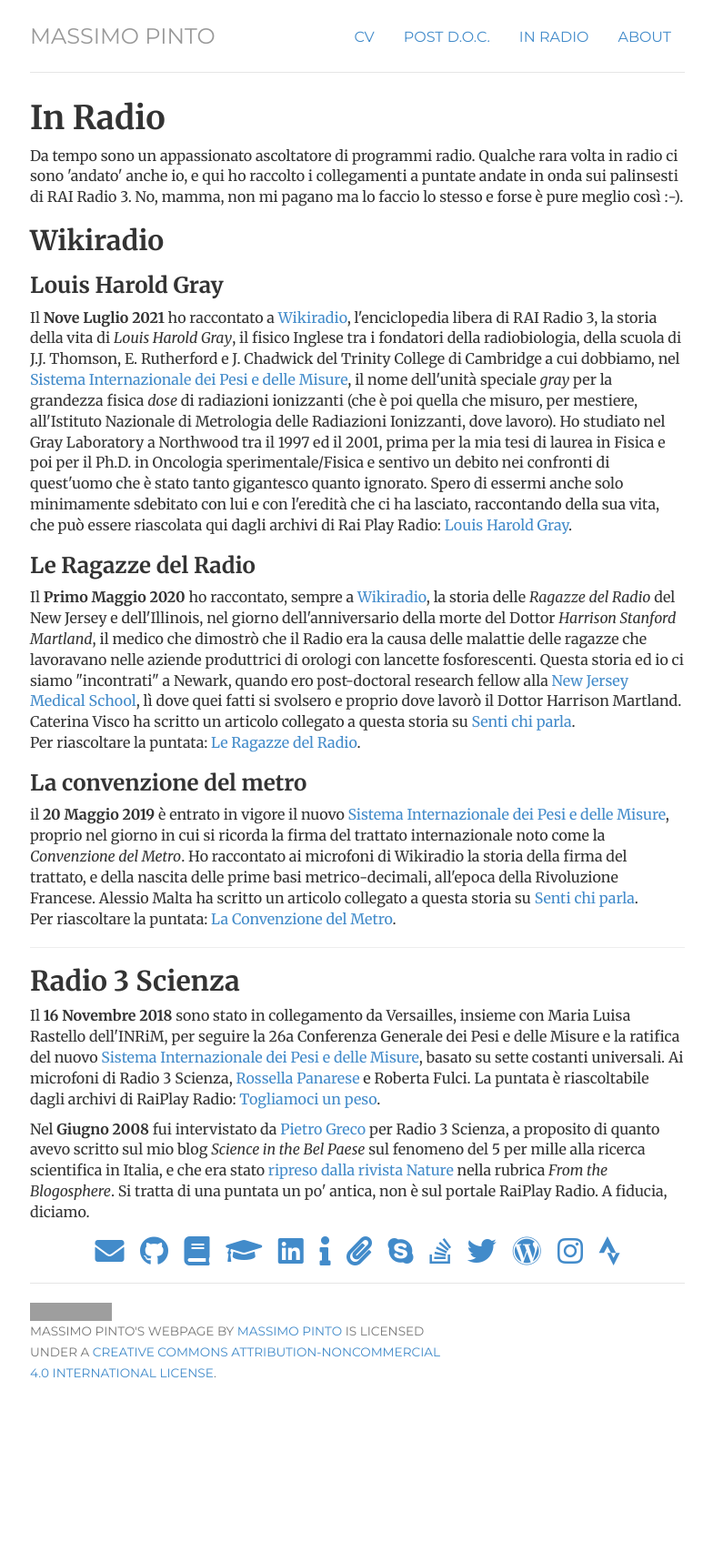
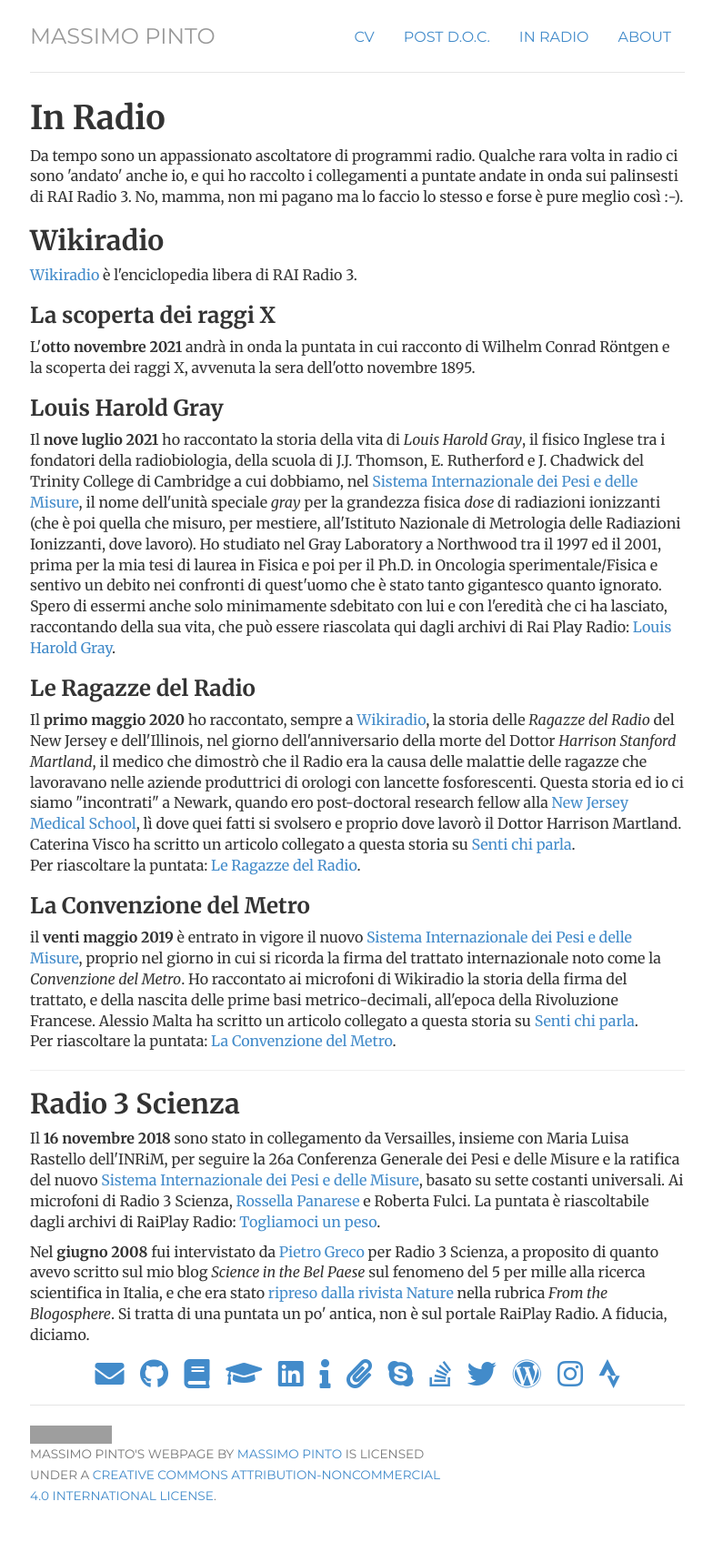
Before and after one commit to massimopinto/massimopinto.github.io, a Jekyll site: the page built from inRadio/index.html, in a window 1280 px wide. Shown: the whole page at 91% size, without its empty margins (247-1031 px from the left). Built offline with Jekyll 4.4.1, drawn with Linux system fonts in a browser that asks for light colours; before the commit the page ends 1571 px from its top, so only the background shows below that; grey boxes are pictures that could not be loaded.

Commit message:
annuncio dell'uscita del wiki dello 8 novembre 2021, su Roentgen

```diff
--- a/inRadio/index.html
+++ b/inRadio/index.html
@@ -12,9 +12,12 @@ onda sui palinsesti di RAI Radio 3. No, mamma, non mi pagano ma lo faccio lo
 stesso e forse è pure meglio così :-).
 </p>
 <h2> Wikiradio </h2>
+<a href="https://www.raiplayradio.it/programmi/wikiradio/archivio/puntate/">Wikiradio</a> è l'enciclopedia libera
+di RAI Radio 3.
+<h3>La scoperta dei raggi X</h3>
+L'<b>otto novembre 2021</b> andrà in onda la puntata in cui racconto di Wilhelm Conrad Röntgen e la scoperta dei raggi X, avvenuta la sera dell'otto novembre 1895.
 <h3>Louis Harold Gray</h3>
-Il <b>Nove Luglio 2021</b> ho raccontato a <a href="https://www.raiplayradio.it/programmi/wikiradio/archivio/puntate/">Wikiradio</a>, l'enciclopedia libera
-di RAI Radio 3, la storia della vita di <em>Louis Harold Gray</em>, il fisico
+Il <b>nove luglio 2021</b> ho raccontato la storia della vita di <em>Louis Harold Gray</em>, il fisico
 Inglese tra i fondatori della radiobiologia, della scuola di J.J. Thomson, E.
 Rutherford e J. Chadwick del Trinity College di Cambridge a cui dobbiamo, nel <a
 href="https://www.bipm.org/en/measurement-units/"> Sistema Internazionale dei
@@ -31,7 +34,7 @@ href="https://www.raiplayradio.it/audio/2021/06/WIKIRADIO---Louis-Harold-Gray-dd
 Harold Gray</a>.
 
 <h3>Le Ragazze del Radio</h3>
-  Il <b>Primo Maggio 2020</b> ho raccontato, sempre a <a
+  Il <b>primo maggio 2020</b> ho raccontato, sempre a <a
   href="https://www.raiplayradio.it/programmi/wikiradio/archivio/puntate/">Wikiradio</a>,
   la storia delle <em>Ragazze del Radio</em> del New Jersey e dell'Illinois,
   nel giorno dell'anniversario della morte del Dottor <em>Harrison Stanford
@@ -45,13 +48,13 @@ Harold Gray</a>.
   href="https://sentichiparla.it/salute/sicurezza-sul-lavoro-la-lezione-delle-ragazze-del-radio/">Senti
   chi parla</a>. <br>
   Per riascoltare la puntata: <a href="https://www.raiplayradio.it/audio/2020/04/WIKIRADIO---Le-ragazze-del-radio--d1be44a8-6cdd-476e-9efa-d7a0285d2946.html">Le Ragazze del Radio</a>.
-<h3>La convenzione del metro</h3>
-il <b>20 Maggio 2019</b> è entrato in vigore il nuovo <a href="https://www.bipm.org/en/measurement-units/"> Sistema Internazionale dei Pesi e delle Misure</a>, proprio nel giorno in cui si ricorda la firma del trattato internazionale noto come la <em>Convenzione del Metro</em>. Ho raccontato ai microfoni di Wikiradio la storia della firma del trattato, e della nascita delle prime basi metrico-decimali, all'epoca della Rivoluzione Francese. Alessio Malta ha scritto un articolo collegato a questa storia su <a href="https://sentichiparla.it/cultura/convenzione-metro-massimo-pinto/">Senti chi parla</a>.<br>
+<h3>La Convenzione del Metro</h3>
+il <b>venti maggio 2019</b> è entrato in vigore il nuovo <a href="https://www.bipm.org/en/measurement-units/"> Sistema Internazionale dei Pesi e delle Misure</a>, proprio nel giorno in cui si ricorda la firma del trattato internazionale noto come la <em>Convenzione del Metro</em>. Ho raccontato ai microfoni di Wikiradio la storia della firma del trattato, e della nascita delle prime basi metrico-decimali, all'epoca della Rivoluzione Francese. Alessio Malta ha scritto un articolo collegato a questa storia su <a href="https://sentichiparla.it/cultura/convenzione-metro-massimo-pinto/">Senti chi parla</a>.<br>
 Per riascoltare la puntata: <a href="https://www.raiplayradio.it/audio/2019/05/WIKIRADIO---La-Convenzione-del-Metro--ba563aef-e71c-4e3f-a48c-cd7cb287901a.html">La Convenzione del Metro</a>.
  <hr>
 
 <h2> Radio 3 Scienza</h2>
-<p>Il <b>16 Novembre 2018</b> sono stato in collegamento da Versailles, insieme con
+<p>Il <b>16 novembre 2018</b> sono stato in collegamento da Versailles, insieme con
 Maria Luisa Rastello dell'INRiM, per seguire la 26a Conferenza Generale dei Pesi
 e delle Misure e la ratifica del nuovo <a
 href="https://www.bipm.org/en/publications/si-brochure/">Sistema Internazionale
@@ -60,6 +63,6 @@ di Radio 3 Scienza, <a href="https://it.wikipedia.org/wiki/Rossella_Panarese">Ro
 riascoltabile dagli archivi di RaiPlay Radio: <a
 href="https://www.raiplayradio.it/audio/2018/11/RADIO3-SCIENZA-Togliamoci-un-peso-53ba2cf0-7aa4-4890-827f-4ce48b2d7053.html">Togliamoci
 un peso</a>.</p>
-<p>Nel <b>Giugno 2008</b> fui intervistato da <a href="https://it.wikipedia.org/wiki/Pietro_Greco">Pietro Greco</a> per Radio 3 Scienza, a proposito di quanto avevo scritto sul mio blog <em>Science in the Bel Paese</em> sul fenomeno del 5 per mille alla ricerca scientifica in Italia, e che era stato <a href="https://www.nature.com/articles/7194xic">ripreso dalla rivista Nature</a> nella rubrica <em>From the Blogosphere</em>. Si tratta di una puntata un po' antica, non è sul portale RaiPlay Radio. A fiducia, diciamo.</p>
+<p>Nel <b>giugno 2008</b> fui intervistato da <a href="https://it.wikipedia.org/wiki/Pietro_Greco">Pietro Greco</a> per Radio 3 Scienza, a proposito di quanto avevo scritto sul mio blog <em>Science in the Bel Paese</em> sul fenomeno del 5 per mille alla ricerca scientifica in Italia, e che era stato <a href="https://www.nature.com/articles/7194xic">ripreso dalla rivista Nature</a> nella rubrica <em>From the Blogosphere</em>. Si tratta di una puntata un po' antica, non è sul portale RaiPlay Radio. A fiducia, diciamo.</p>
 
 </div><!-- /.blurb -->
```
